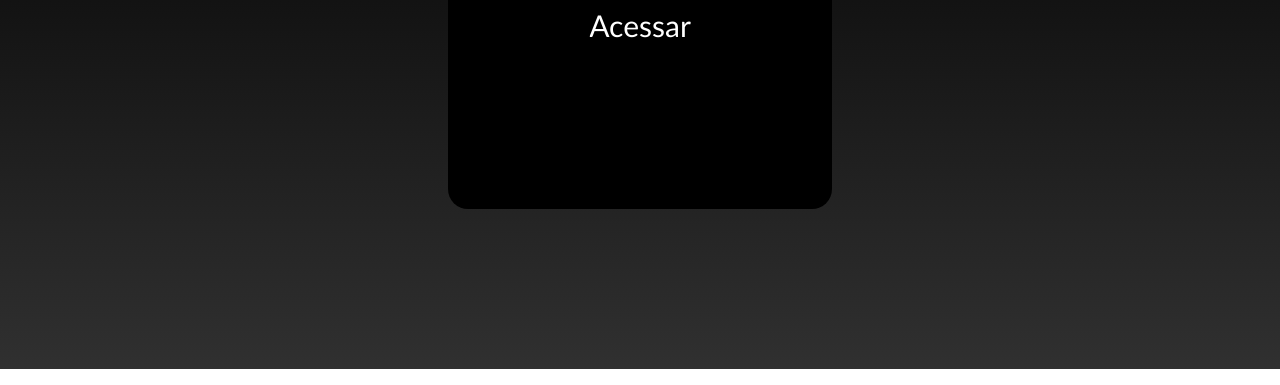
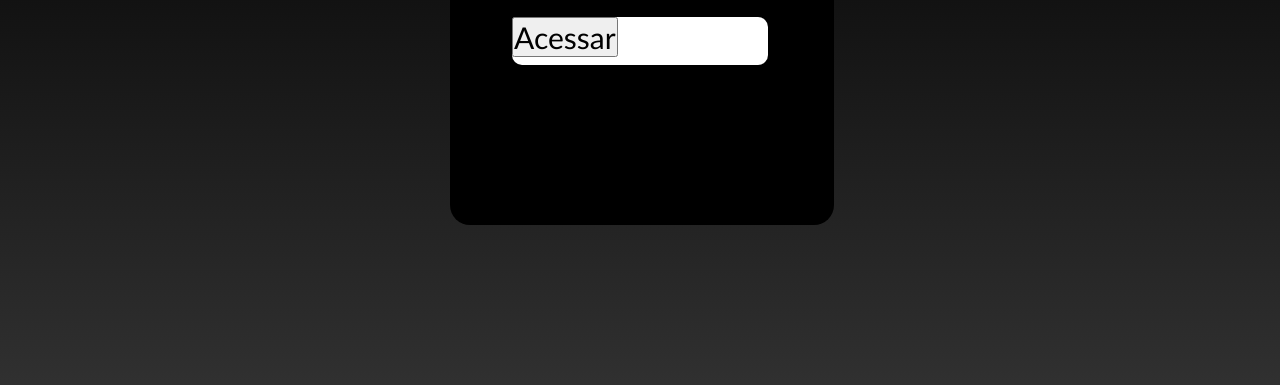
Before and after one commit to matheussarconi/Portal-do-Or-culo, a website: page login.html in a window 1280 px wide. Shown: the part 495-880 px from the top of the page. Drawn offline with Linux system fonts and the light colour scheme; files that its build step writes are made by us from their sources; files whose address does not match are found by name.

Commit message:
Add files via upload

```diff
--- a/style.css
+++ b/style.css
@@ -15,8 +15,8 @@ main{
     align-items: center;
     justify-content: center;
     background-color: black;
-    margin-left: 35%;
-    margin-top: 5%;
+    margin-left: 450px;
+    margin-top: 80px;
     border-radius: 20px;
     width: 30%;
     height: 80vh;
@@ -37,14 +37,13 @@ main{
 
 }
 .botaoSubmit{
-    color: white;
+
+    text-decoration: none;
+    color: black;
     display: flex;
     align-items: center;
     justify-content: center;
     font-size: 30px;
-    border: none;
-    border-radius: 10px;
-    background-color: black;
 }
 .nomes{
     font-size: 30px;
@@ -53,12 +52,9 @@ main{
     width: 20vw;
 }
 .decorarSubmit{
-    display: flex;
-    align-items: center;
-    justify-content: center;
-    /* background-color: white; */
-    /* width: 20vw; */
+    background-color: white;
+    width: 20vw;
     margin-top: 20px;
-    /* height: 6vh; */
-    /* border-radius: 10px; */
+    height: 6vh;
+    border-radius: 10px;
 }
```
